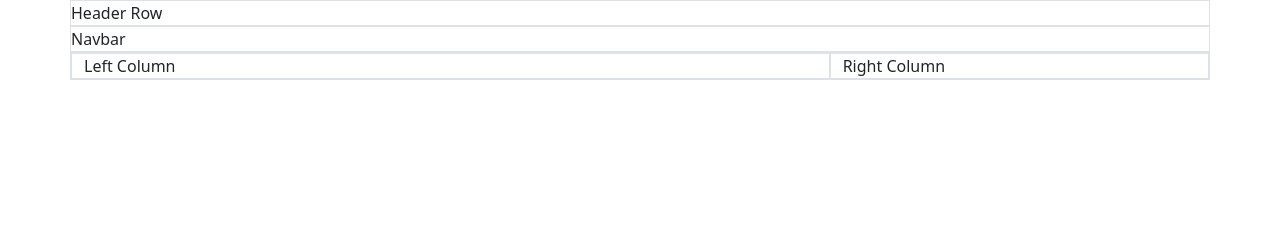
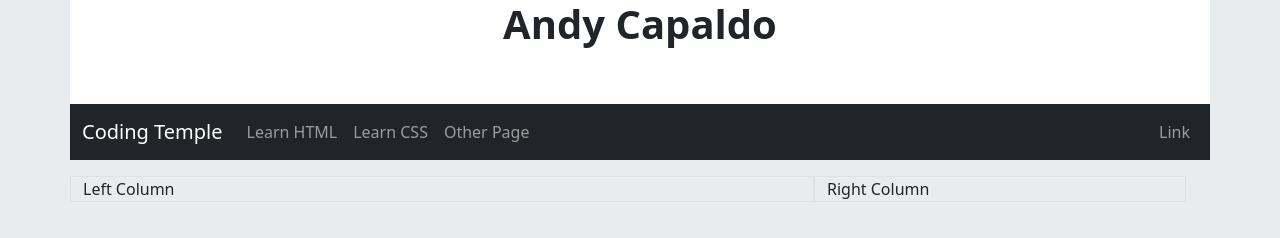
Before and after one commit to andycapaldo/kekambas-132_bootstrap_portfolio, a plain HTML site: page index.html in a window 1280 px wide. Drawn offline with nearby package versions, Linux system fonts and the light colour scheme.

Commit message:
Add and customize navbar

```diff
--- a/index.html
+++ b/index.html
@@ -6,22 +6,40 @@
     <title>Bootstrap Portfolio</title>
     <link rel="stylesheet" href="https://cdn.jsdelivr.net/npm/bootstrap@5.3.2/dist/css/bootstrap.min.css">
 </head>
-<body>
+<body class="bg-body-secondary">
     <!-- Container that starts the Bootstrap Grid -->
     <div class="container">
 
         <!-- Row 1 - Header Row -->
-        <div class="row border">
-            Header Row
+        <div class="row bg-white pb-5">
+            <div class="col">
+                <h1 class="text-center fw-bold">Andy Capaldo</h1>
+            </div>
         </div>
 
         <!-- Row 2 - Navbar -->
-        <div class="row border">
-            Navbar
-        </div>
+        <div class="row">
+            <nav class="navbar navbar-expand-lg bg-dark" data-bs-theme="dark">
+                <div class="container-fluid">
+                    <a class="navbar-brand" href="#">Coding Temple</a>
+                    <button class="navbar-toggler" type="button" data-bs-toggle="collapse" data-bs-target="#navbarNavAltMarkup" aria-controls="navbarNavAltMarkup" aria-expanded="false" aria-label="Toggle navigation">
+                    <span class="navbar-toggler-icon"></span>
+                    </button>
+                    <div class="collapse navbar-collapse justify-content-between" id="navbarNavAltMarkup">
+                        <div class="navbar-nav">
+                            <a class="nav-link" href="#">Learn HTML</a>
+                            <a class="nav-link" href="#">Learn CSS</a>
+                            <a class="nav-link" href="#">Other Page</a>
+                        </div>
+                        <div class="navbar-nav">
+                            <a class="nav-link" href="#">Link</a>
+                        </div>
+                    </div>
+                </div>
+            </nav>
 
         <!-- Row 3 - Main Content -->
-        <div class="row border">
+        <div class="row my-3">
             <!-- Column 1 - left 2/3 -->
             <div class="col-8 border">
                 Left Column
```
